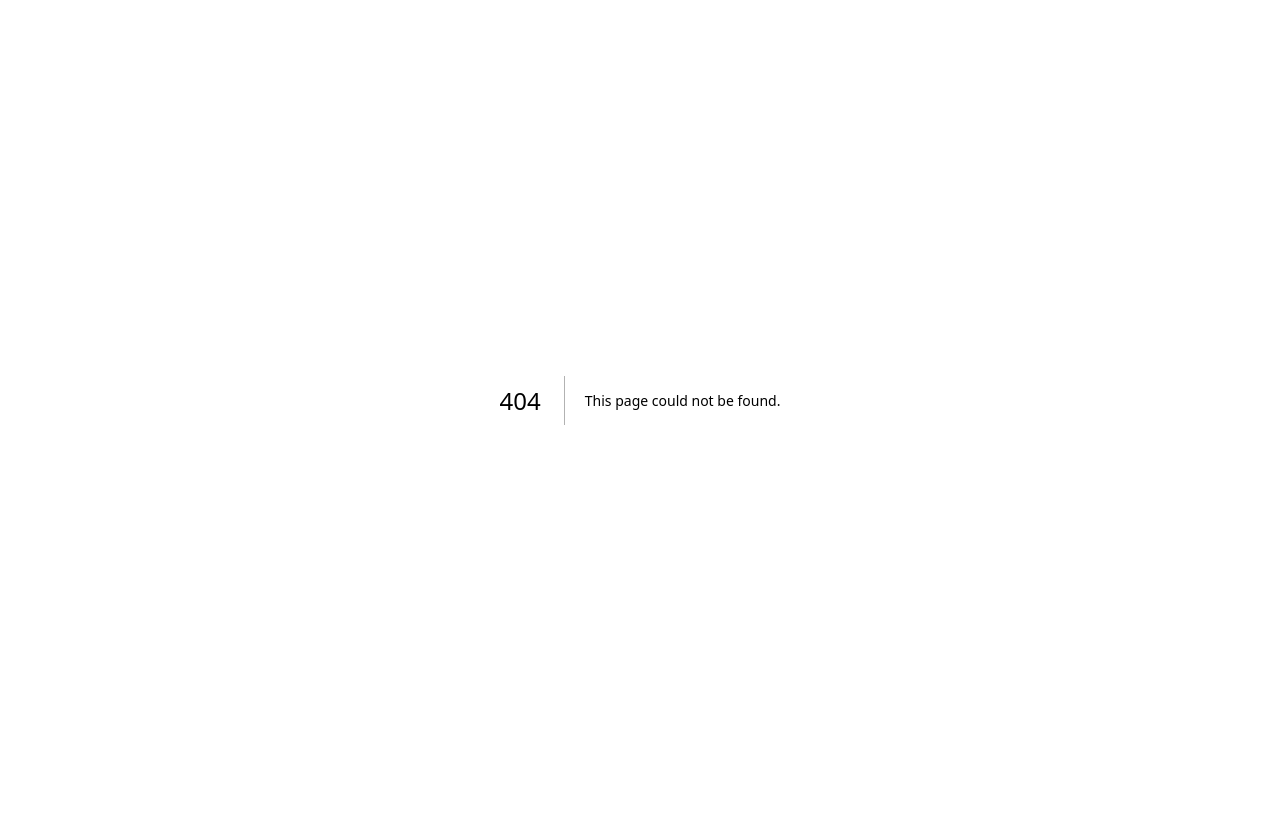
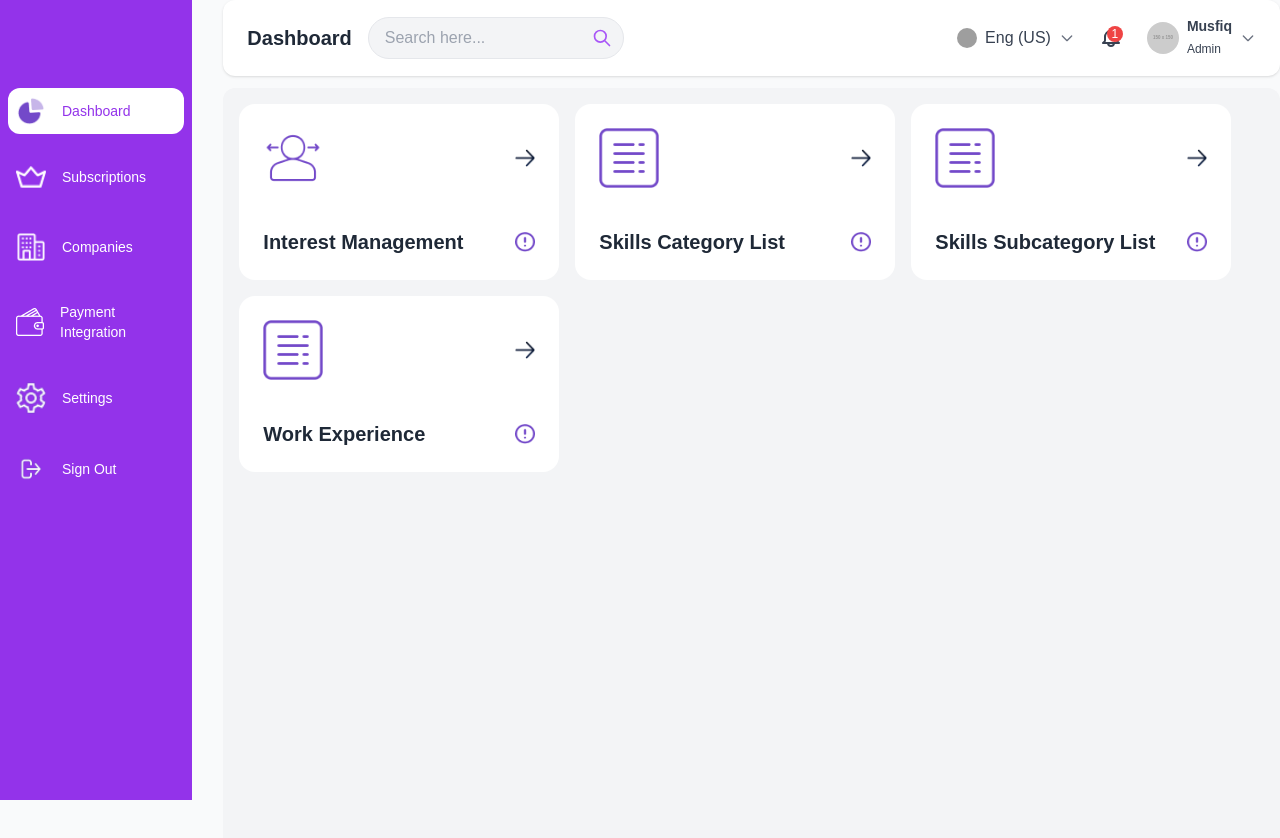
Before and after one commit to sky1team4/syp_admin_fe, a Next.js app: page /admin/profile-management in a window 1280 px wide. Before the commit this address had no page. Shown: the top 838 px of the page. Before the commit the page ends 800 px from the top, so only its background shows below. Built offline with nearby package versions, Linux system fonts and the light colour scheme; grey boxes are pictures that could not be loaded.

Commit message:
dsahbaord setting routing done

```diff
--- a/src/app/admin/FAQ/page.jsx
+++ b/src/app/admin/FAQ/page.jsx
@@ -1,7 +1,8 @@
 "use client";
 import Image from "next/image";
 import React from "react";
-import Card from "../../components/Card";
+// import Card from "../../components/Card";
+import Card from "../../components/cardmanagement";
 
 const SettingContentArea = () => {
   const cards = [
--- a/src/app/admin/dashboard/setting/page.jsx
+++ b/src/app/admin/dashboard/setting/page.jsx
@@ -3,7 +3,7 @@
 import React from 'react'
 import Header from '../../../components/Header'
 import SideBar from '../../../components/Sidebar'
-import Content from '../../Work experience/page'
+import Content from '../../work-experience/page'
 
 
 function page() {
--- a/src/app/admin/profile management/page.jsx
+++ /dev/null
@@ -1,43 +0,0 @@
-"use client";
-import Image from "next/image";
-import React from "react";
-import Card from "../../components/Card";
-
-const SettingContentArea = () => {
-  const cards = [
-    {
-      title: "Interest Management",
-      Icon: () => <Image src="/profilemanagement/interestedmanagement.png" width={50} height={50} alt="Relationship Icon" />,
-      link: "#",
-    },
-    {
-      title: "Skills Category List",
-      Icon: () => <Image src="/profilemanagement/skillcategory.png" width={50} height={50} alt="Education Icon" />,
-      link: "#",
-    },
-    {
-      title: "Skills Subcategory List",
-      Icon: () => <Image src="/profilemanagement/skillssubcategory.png" width={50} height={50} alt="Relationship Icon" />,
-      link: "#",
-    },
-    {
-      title: "Work Experience",
-      Icon: () => <Image src="/profilemanagement/workexperience.png" width={50} height={50} alt="Education Icon" />,
-      link: "#",
-    }
-  ];
-
-  return (
-    <div className="min-h-screen w-full bg-gray-100 p-4 rounded-xl">
-      <div className="flex flex-wrap w-full gap-4 items-center justify-start">
-        {cards.map((card, index) => (
-          <div className="w-full sm:w-1/4" key={index}>
-            <Card title={card.title} Icon={card.Icon} link={card.link} />
-          </div>
-        ))}
-      </div>
-    </div>
-  );
-};
-
-export default SettingContentArea;
--- /dev/null
+++ b/src/app/admin/profile-management/page.jsx
@@ -0,0 +1,51 @@
+"use client";
+import Image from "next/image";
+import React from "react";
+// import Card from "../../components/Card";
+import Card from "../../components/cardmanagement";
+
+const SettingContentArea = () => {
+  const cards = [
+    {
+      title: "Interest Management",
+      Icon:"/profilemanagement/interestedmanagement.png",
+      // Icon: () => <Image src="/profilemanagement/interestedmanagement.png" width={50} height={50} alt="Relationship Icon" />,
+      link: "#",
+    },
+    {
+      title: "Skills Category List",
+      Icon:"/profilemanagement/skillcategory.png",
+
+      // Icon: () => <Image src="/profilemanagement/skillcategory.png" width={50} height={50} alt="Education Icon" />,
+      link: "#",
+    },
+    {
+      title: "Skills Subcategory List",
+      Icon:"/profilemanagement/skillcategory.png",
+
+      // Icon: () => <Image src="/profilemanagement/skillssubcategory.png" width={50} height={50} alt="Relationship Icon" />,
+      link: "#",
+    },
+    {
+      title: "Work Experience",
+      Icon:"/profilemanagement/skillcategory.png",
+
+      // Icon: () => <Image src="/profilemanagement/workexperience.png" width={50} height={50} alt="Education Icon" />,
+      link: "/admin/work-experience",
+    }
+  ];
+
+  return (
+    <div className="min-h-screen w-full bg-gray-100 p-4 rounded-xl">
+      <div className="flex flex-wrap w-full gap-4 items-center justify-start">
+        {cards.map((card, index) => (
+          <div className="" key={index}>
+            <Card title={card.title} Icon={card.Icon} link={card.link} />
+          </div>
+        ))}
+      </div>
+    </div>
+  );
+};
+
+export default SettingContentArea;
--- a/src/app/admin/setting/Card.jsx
+++ b/src/app/admin/setting/Card.jsx
@@ -21,13 +21,13 @@ const SettingContentArea = () => {
       title: "Specialty Management",
       Icon: "/setting_icon/SpecialtyManagement.png",
       // Icon: () => <Image src="/setting_icon/SpecialtyManagement.png" width={50} height={50} alt="Specialty Icon" />,
-      link: "#",
+      link: "/admin/education-management",
     },
     {
       title: "Profile Management",
       Icon: "/setting_icon/profilemanagement.png",
       // Icon: () => <Image src="/setting_icon/profilemanagement.png" width={50} height={50} alt="Profile Icon" />,
-      link: "#",
+      link: "/admin/profile-management",
     },
     {
       title: "RSS Feed Category",
--- a/src/app/admin/Work experience/page.jsx
+++ b/src/app/admin/work-experience/page.jsx
@@ -1,23 +1,29 @@
 "use client";
 import Image from "next/image";
 import React from "react";
-import Card from "../../admin/setting/Card";
+// import Card from "../../admin/setting/Card";
+import Card from "../../components/cardmanagement";
 
 const SettingContentArea = () => {
   const cards = [
     {
       title: "Employ Status",
-      Icon: () => <Image src="/workexperience/employment.png" width={50} height={50} alt="Relationship Icon" />,
+      Icon:"/workexperience/employment.png",
+      // Icon: () => <Image src="/workexperience/employment.png" width={50} height={50} alt="Relationship Icon" />,
       link: "#",
     },
     {
       title: "Job Title",
-      Icon: () => <Image src="/workexperience/jobtitle.png" width={50} height={50} alt="Education Icon" />,
+      Icon:"/workexperience/employment.png",
+
+      // Icon: () => <Image src="/workexperience/jobtitle.png" width={50} height={50} alt="Education Icon" />,
       link: "#",
     },
     {
       title: "Company Names",
-      Icon: () => <Image src="/workexperience/companyname.png" width={50} height={50} alt="Relationship Icon" />,
+      Icon:"/workexperience/companyname.png",
+
+      // Icon: () => <Image src="/workexperience/companyname.png" width={50} height={50} alt="Relationship Icon" />,
       link: "#",
     }
   ];
@@ -26,7 +32,7 @@ const SettingContentArea = () => {
     <div className="min-h-screen w-full bg-gray-100 p-4 rounded-xl">
       <div className="flex flex-wrap w-full gap-4 items-center justify-start">
         {cards.map((card, index) => (
-          <div className="w-full sm:w-1/4" key={index}>
+          <div className="" key={index}>
             <Card title={card.title} Icon={card.Icon} link={card.link} />
           </div>
         ))}
```
Also changed, not shown: public/setting_icon/wrokexpeience.png (added).
